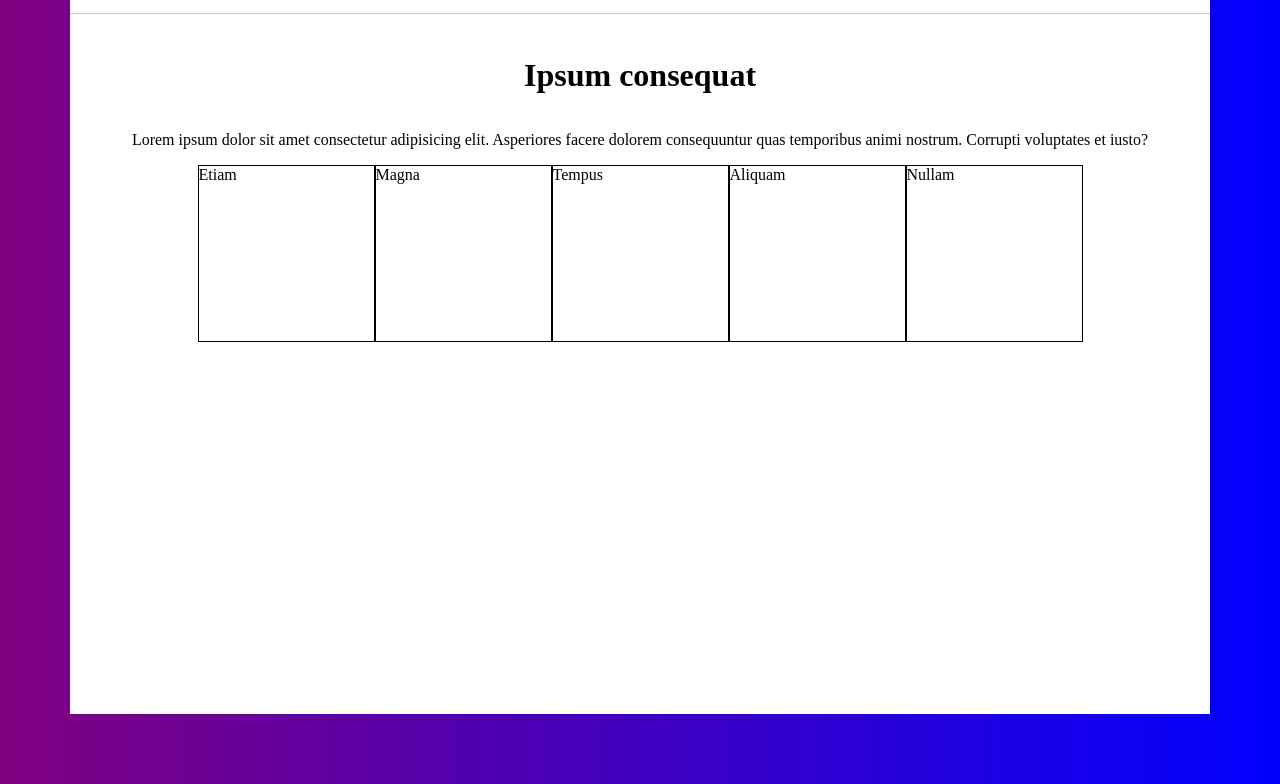
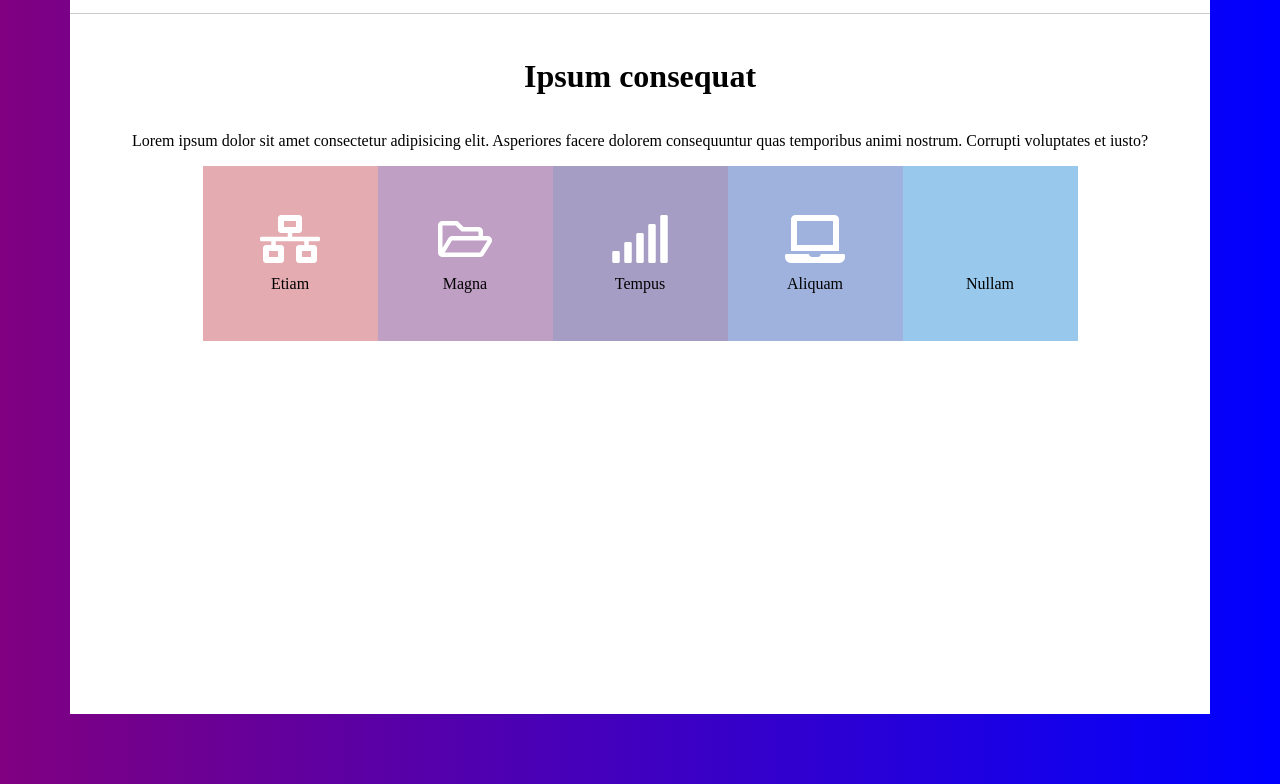
Before and after one commit to samueltrahan/moon.rt, a React (Create React App) app: page / in a window 1280 px wide. Shown: the part 1585-2369 px from the top of the page. Built offline with nearby package versions, Linux system fonts and the light colour scheme.

Commit message:
section two styling

```diff
--- a/public/index.html
+++ b/public/index.html
@@ -15,6 +15,12 @@
       user's mobile device or desktop. See https://developers.google.com/web/fundamentals/web-app-manifest/
     -->
     <link rel="manifest" href="%PUBLIC_URL%/manifest.json" />
+    <link
+      rel="stylesheet"
+      href="https://pro.fontawesome.com/releases/v5.10.0/css/all.css"
+      integrity="sha384-AYmEC3Yw5cVb3ZcuHtOA93w35dYTsvhLPVnYs9eStHfGJvOvKxVfELGroGkvsg+p"
+      crossorigin="anonymous"
+    />
     <!--
       Notice the use of %PUBLIC_URL% in the tags above.
       It will be replaced with the URL of the `public` folder during the build.
--- a/src/components/SectionTwo/SectionTwo.css
+++ b/src/components/SectionTwo/SectionTwo.css
@@ -20,27 +20,62 @@
 
 #etiam {
   grid-column: 1/2;
-  border: 1px solid black;
   width: 175px;
   height: 175px;
+  background-color: rgb(228, 171, 177);
+  display: flex;
+  justify-content: center;
+  align-items: center;
+  flex-direction: column;
 }
 
 #magna {
   grid-column: 2/3;
-  border: 1px solid black
+  background-color: rgb(192, 159, 197);
+  display: flex;
+  justify-content: center;
+  align-items: center;
+  flex-direction: column;
+}
+
+.far {
+  color: white;
+  height: 60px;
 }
 
 #tempus {
   grid-column: 3/4;
-  border: 1px solid black
+  background-color: rgb(166,157,197);
+  display: flex;
+  justify-content: center;
+  align-items: center;
+  flex-direction: column;
 }
 
 #aliquam {
   grid-column: 4/5;
-  border: 1px solid black
+  background-color: rgb(159, 178, 221);
+  display: flex;
+  justify-content: center;
+  align-items: center;
+  flex-direction: column;
+}
+
+.fas {
+  color: white;
+  height: 60px;
 }
 
 #nullam {
   grid-column: 5/6;
-  border: 1px solid black
+  background-color: rgb(152, 200, 236);
+  display: flex;
+  justify-content: center;
+  align-items: center;
+  flex-direction: column;
 }
+
+.fal {
+  color: white;
+  height: 60px;
+}
--- a/src/components/SectionTwo/SectionTwo.js
+++ b/src/components/SectionTwo/SectionTwo.js
@@ -11,11 +11,26 @@
       </p>
       </div>
       <div className="board">
-        <div id="etiam">Etiam</div>
-        <div id="magna">Magna</div>
-        <div id="tempus">Tempus</div>
-        <div id="aliquam">Aliquam</div>
-        <div id="nullam">Nullam</div>
+        <div id="etiam">
+          <i className="fas fa-network-wired fa-3x"></i>
+          Etiam
+        </div>
+        <div id="magna">
+          <i className="far fa-folder-open fa-3x"></i>
+          Magna
+          </div>
+        <div id="tempus">
+          <i className="fas fa-signal fa-3x"></i>
+          Tempus
+          </div>
+        <div id="aliquam">
+          <i className="fas fa-laptop fa-3x"></i>
+          Aliquam
+          </div>
+        <div id="nullam">
+        <div><i className="fal fa-gem fa-3x"></i></div>
+          Nullam
+          </div>
       </div>
     </div>
   )
```
